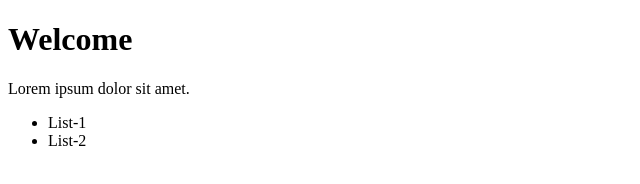
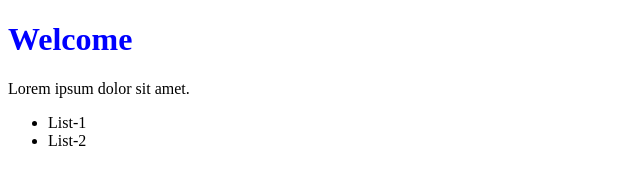
Before and after one commit to sns111/git, a plain HTML site: page index.html in a window 1280 px wide. Shown: the whole page, without its empty margins (0-640 px from the left). Drawn offline with Linux system fonts and the light colour scheme.

Commit message:
added styles

```diff
--- a/index.html
+++ b/index.html
@@ -5,6 +5,7 @@
     <meta http-equiv="X-UA-Compatible" content="IE=edge">
     <meta name="viewport" content="width=device-width, initial-scale=1.0">
     <title>Document</title>
+    <link rel="stylesheet" href="./styles.css">
 </head>
 <body>
     <h1>Welcome</h1>
--- /dev/null
+++ b/styles.css
@@ -0,0 +1,3 @@
+h1{
+    color:blue;
+}
--- /dev/null
+++ b/test.js
@@ -0,0 +1 @@
+console.log("Hello There")
```
